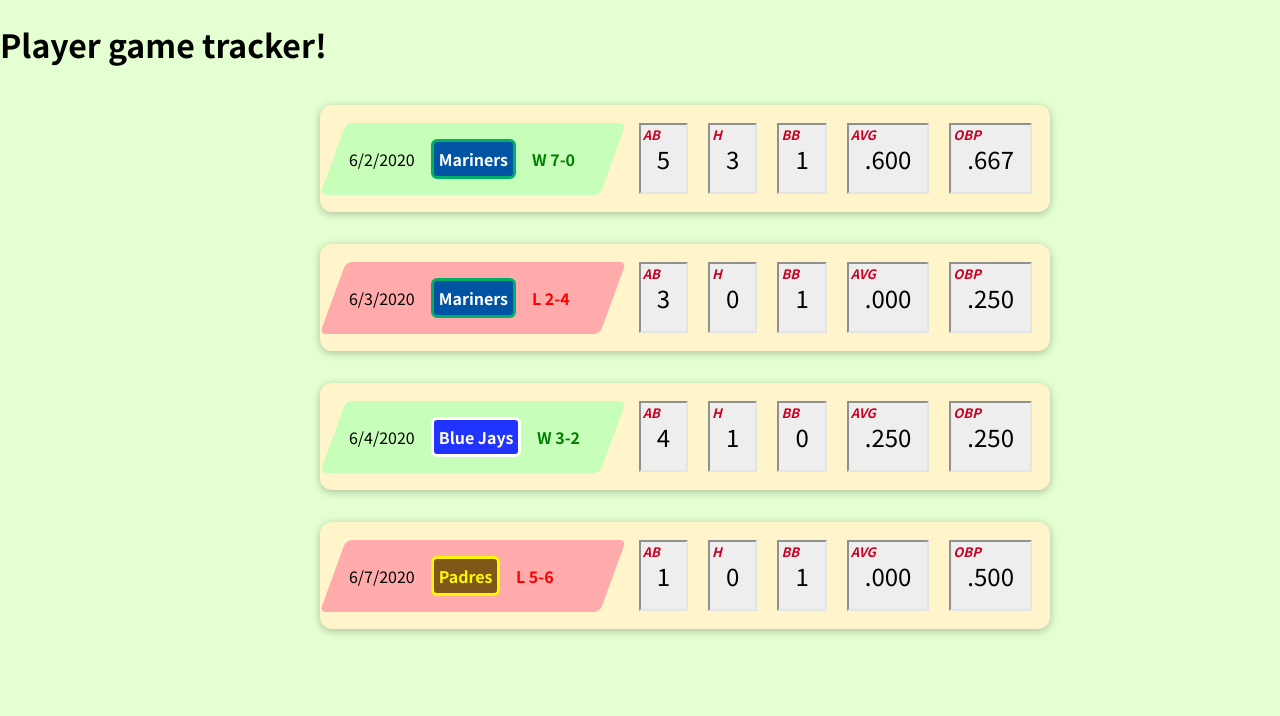
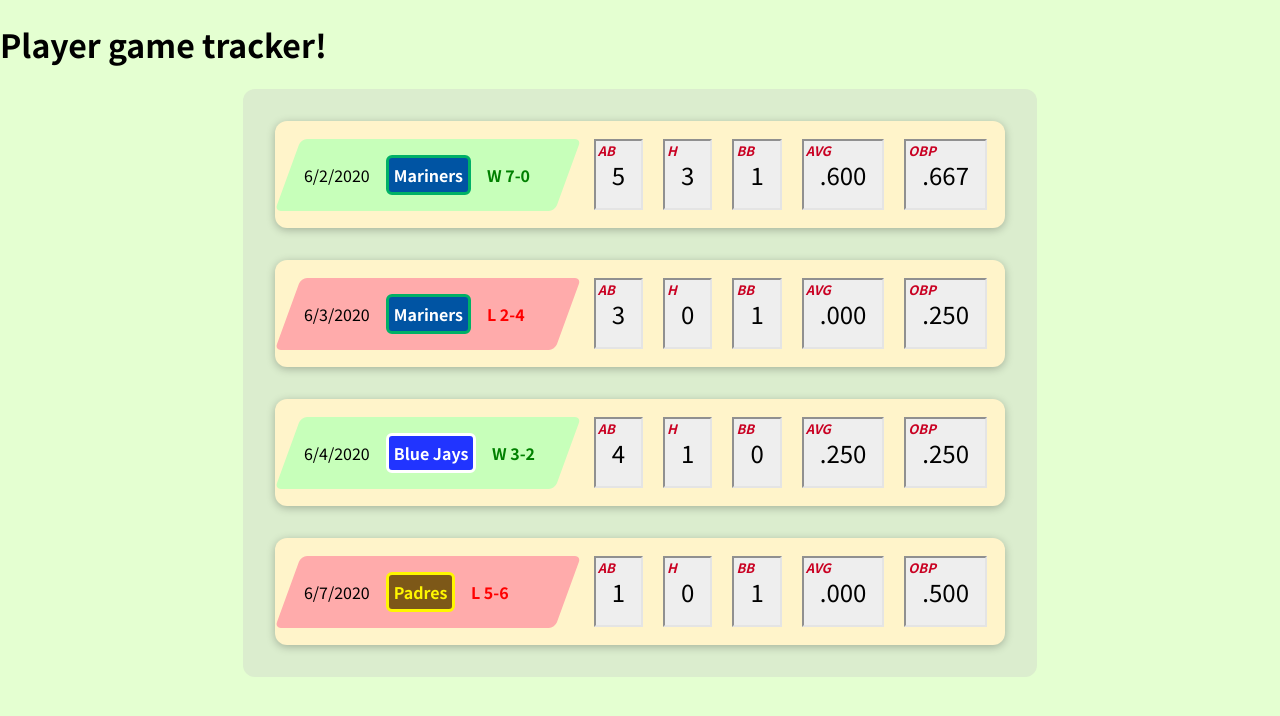
Before and after one commit to ethan-fox/baseball-heroes, a JavaScript app: page / in a window 1280 px wide. Shown: the top 716 px of the page. Built offline with nearby package versions, Linux system fonts and the light colour scheme.

Commit message:
made a higher-order component

```diff
--- a/src/component/GameItem/GameItem.css
+++ b/src/component/GameItem/GameItem.css
@@ -9,8 +9,7 @@
   background-color: #fff4ca;
   float: left;
   /* TODO I think this centers it properly. Revisit? */
-  margin: 1rem 25%;
-  width: 50%;
+  margin: 1rem;
   min-width: 730px;
 }
 
--- /dev/null
+++ b/src/component/GameLog/GameLog.css
@@ -0,0 +1,12 @@
+.game-log {
+    display: flex;
+    flex-direction: column;
+    background-color: rgba(197, 197, 197, 0.312);
+    justify-content: center;
+    margin: 1rem auto;
+    padding: 1rem;
+    width: 50%;
+    /* Inner div + margins */
+    min-width: calc(730px + 4rem);
+    border-radius: 12px;
+}
--- a/src/component/GameLog/GameLog.js
+++ b/src/component/GameLog/GameLog.js
@@ -1,8 +1,9 @@
+import './GameLog.css'
 
 import GameItem from "../GameItem/GameItem";
 
 function GameLog(props) {
-    return <div>
+    return <div className='game-log'>
         {props.playerGames.map(gameInfo => <GameItem {...gameInfo} />)}
     </div>
 }
```
